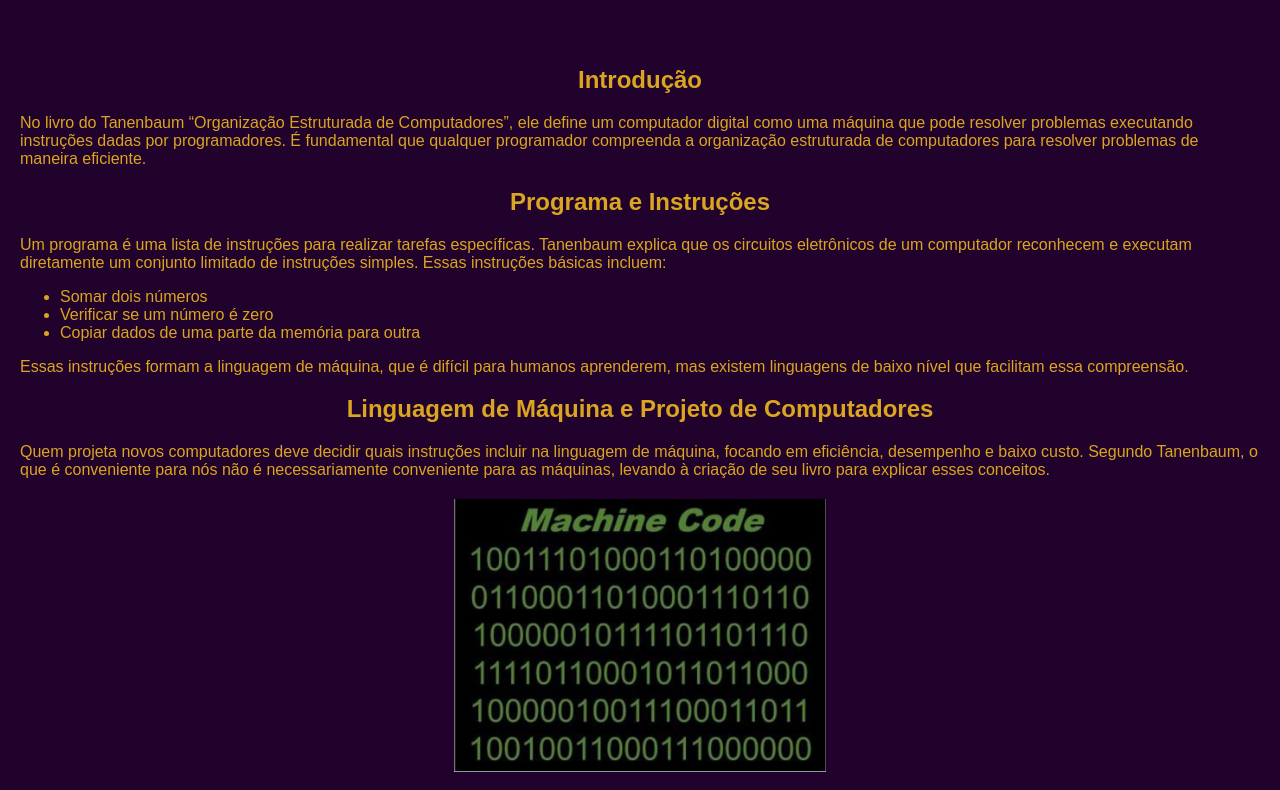
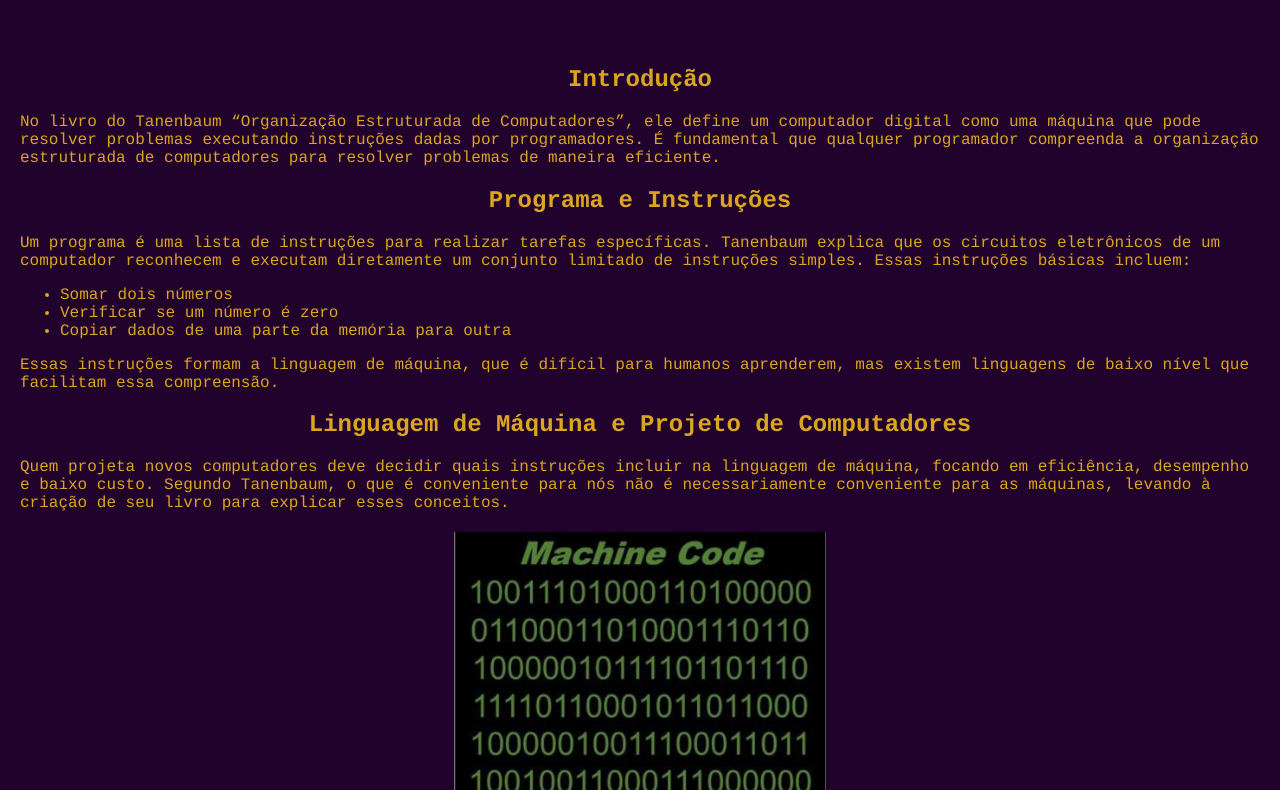
Before and after one commit to Moluck-yt/Moluck-Blog, a plain HTML site: page arquitetura.html in a window 1280 px wide. Shown: the part 94-884 px from the top of the page. Drawn offline with Linux system fonts and the light colour scheme.

Commit message:
Update arquitetura.html

```diff
--- a/arquitetura.html
+++ b/arquitetura.html
@@ -6,7 +6,7 @@
     <title>Organização Estruturada de Computadores</title>
 <style>
     body {
-        font-family: Arial, sans-serif;
+        font-family: Courier, monospace;;
         margin: 0;
         padding: 0;
         background-color: #21022c; /* Roxo escuro, quase preto */
```
